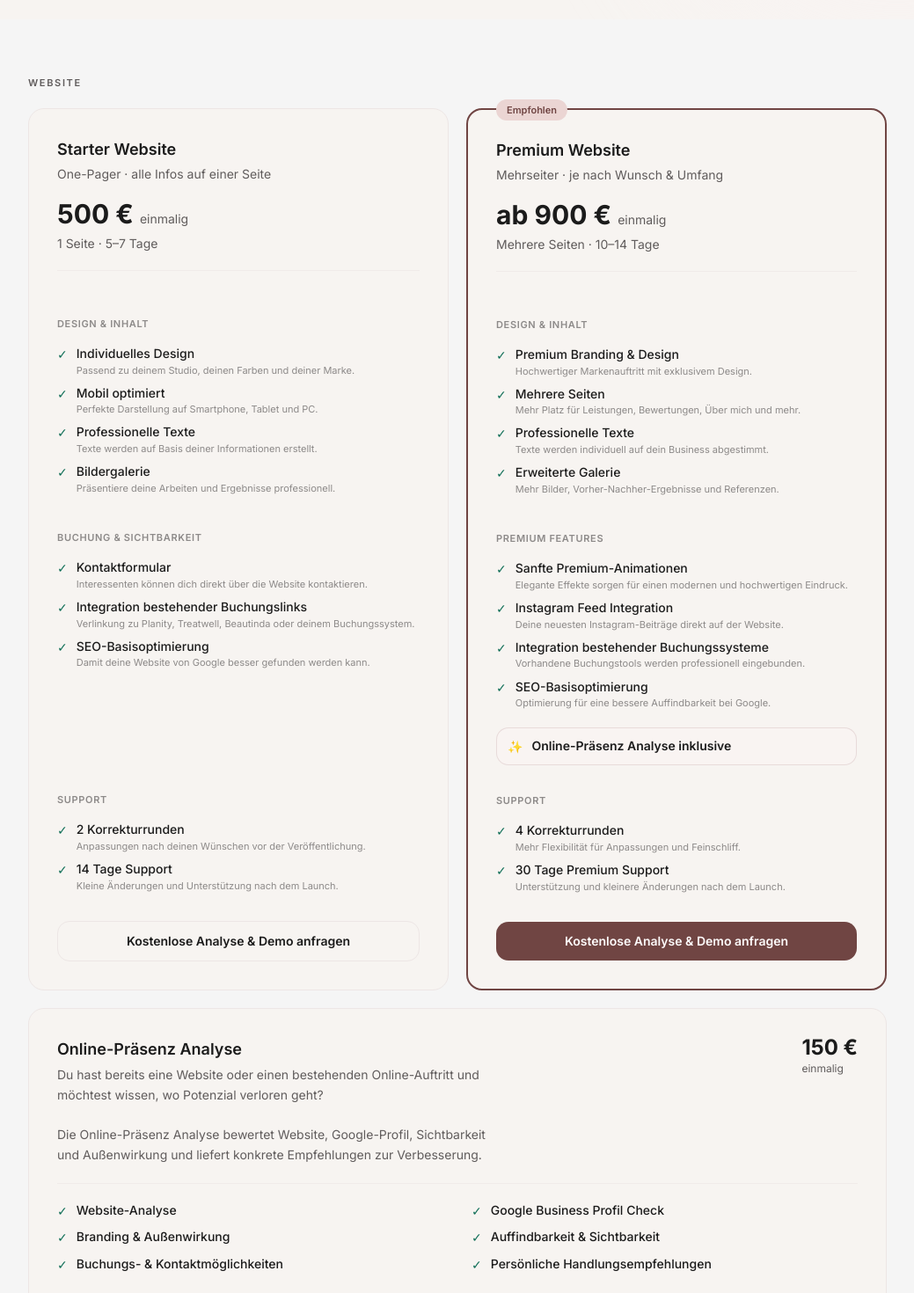
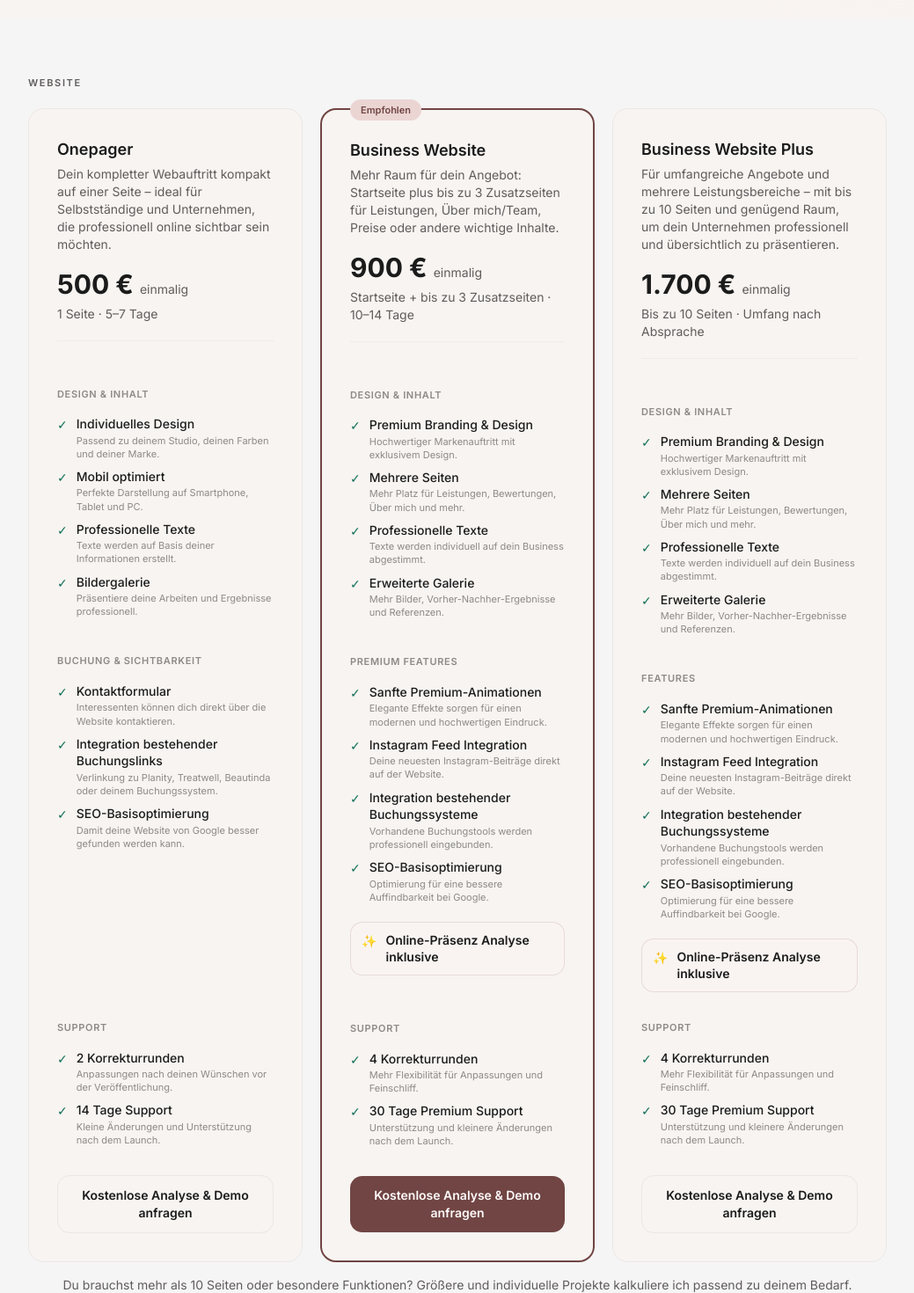
Before and after one commit to Javera-Studio/javera-studio-nextjs, a Next.js app: page /preise in a window 1280 px wide. Shown: the part 360-1830 px from the top of the page at 88% size, without its empty margins (120-1159 px from the left). Built offline with nearby package versions, Linux system fonts and the light colour scheme.

Commit message:
Update website packages and pricing

```diff
--- a/src/app/preise/page.tsx
+++ b/src/app/preise/page.tsx
@@ -154,11 +154,11 @@ export default function PreisePage() {
 
           {/* WEBSITE */}
           <p className="text-[11px] font-semibold uppercase tracking-[0.15em] text-muted-foreground mb-5">Website</p>
-          <div className="grid md:grid-cols-2 gap-5 items-stretch">
-            {/* Starter Website */}
+          <div className="grid md:grid-cols-3 gap-5 items-stretch">
+            {/* Onepager */}
             <div className="bg-background border border-border rounded-2xl p-8 flex flex-col">
-              <p className="text-lg font-semibold text-ink mb-1">Starter Website</p>
-              <p className="text-sm text-muted-foreground">One-Pager · alle Infos auf einer Seite</p>
+              <p className="text-lg font-semibold text-ink mb-1">Onepager</p>
+              <p className="text-sm text-muted-foreground">Dein kompletter Webauftritt kompakt auf einer Seite – ideal für Selbstständige und Unternehmen, die professionell online sichtbar sein möchten.</p>
               <div className="py-5">
                 <div className="text-3xl font-bold text-ink leading-none">
                   500 €{" "}
@@ -185,19 +185,19 @@ export default function PreisePage() {
               </div>
             </div>
 
-            {/* Premium Website */}
+            {/* Business Website */}
             <div className="relative bg-background border-2 border-primary rounded-2xl p-8 flex flex-col">
               <div className="absolute -top-3 left-8 bg-accent text-primary text-[11px] font-semibold px-3 py-1 rounded-full">
                 Empfohlen
               </div>
-              <p className="text-lg font-semibold text-ink mb-1">Premium Website</p>
-              <p className="text-sm text-muted-foreground">Mehrseiter · je nach Wunsch &amp; Umfang</p>
+              <p className="text-lg font-semibold text-ink mb-1">Business Website</p>
+              <p className="text-sm text-muted-foreground">Mehr Raum für dein Angebot: Startseite plus bis zu 3 Zusatzseiten für Leistungen, Über mich/Team, Preise oder andere wichtige Inhalte.</p>
               <div className="py-5">
                 <div className="text-3xl font-bold text-ink leading-none">
-                  ab 900 €{" "}
+                  900 €{" "}
                   <span className="text-sm font-normal text-muted-foreground">einmalig</span>
                 </div>
-                <p className="text-sm text-muted-foreground mt-2">Mehrere Seiten · 10–14 Tage</p>
+                <p className="text-sm text-muted-foreground mt-2">Startseite + bis zu 3 Zusatzseiten · 10–14 Tage</p>
               </div>
               <hr className="border-t border-border/60 mb-5" />
               <SectionLabel>Design &amp; Inhalt</SectionLabel>
@@ -221,7 +221,42 @@ export default function PreisePage() {
                 </div>
               </div>
             </div>
+
+            {/* Business Website Plus */}
+            <div className="bg-background border border-border rounded-2xl p-8 flex flex-col">
+              <p className="text-lg font-semibold text-ink mb-1">Business Website Plus</p>
+              <p className="text-sm text-muted-foreground">Für umfangreiche Angebote und mehrere Leistungsbereiche – mit bis zu 10 Seiten und genügend Raum, um dein Unternehmen professionell und übersichtlich zu präsentieren.</p>
+              <div className="py-5">
+                <div className="text-3xl font-bold text-ink leading-none">
+                  1.700 €{" "}
+                  <span className="text-sm font-normal text-muted-foreground">einmalig</span>
+                </div>
+                <p className="text-sm text-muted-foreground mt-2">Bis zu 10 Seiten · Umfang nach Absprache</p>
+              </div>
+              <hr className="border-t border-border/60 mb-5" />
+              <SectionLabel>Design &amp; Inhalt</SectionLabel>
+              {premiumDesignContent.map((f) => <FeatureRow key={f.title} {...f} />)}
+              <SectionLabel>Features</SectionLabel>
+              {premiumOptionen.map((f) => <FeatureRow key={f.title} {...f} />)}
+              <div className="mt-3 flex gap-2.5 bg-peach-soft/60 border border-mauve/20 rounded-xl px-3 py-2.5">
+                <span className="shrink-0 text-sm leading-[1.4] mt-px">✨</span>
+                <p className="text-sm font-semibold text-ink leading-[1.4]">Online-Präsenz Analyse inklusive</p>
+              </div>
+              <div className="mt-auto">
+                <SectionLabel>Support</SectionLabel>
+                {premiumSupport.map((f) => <FeatureRow key={f.title} {...f} />)}
+                <div className="pt-6">
+                  <Link href="/#schreib-mir" className="block text-center py-3 border border-border text-ink font-semibold text-sm rounded-xl hover:bg-secondary transition">
+                    Kostenlose Analyse &amp; Demo anfragen
+                  </Link>
+                </div>
+              </div>
+            </div>
           </div>
+
+          <p className="text-sm text-muted-foreground mt-4 text-center">
+            Du brauchst mehr als 10 Seiten oder besondere Funktionen? Größere und individuelle Projekte kalkuliere ich passend zu deinem Bedarf.
+          </p>
 
           {/* Online-Präsenz Analyse */}
           <div className="mt-5 bg-background border border-border rounded-2xl p-6 md:p-8">
```
